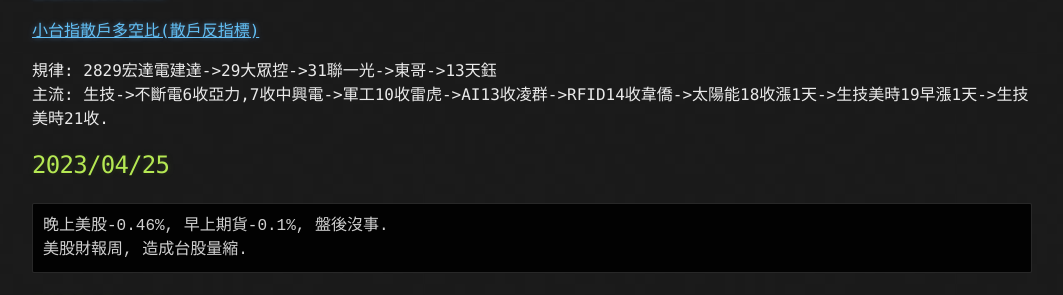
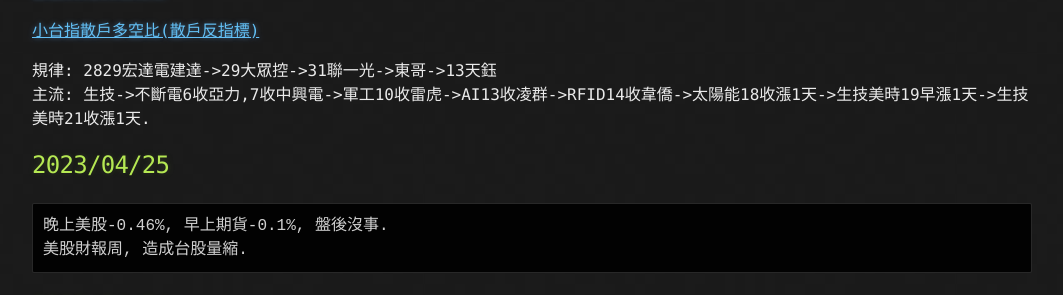
Before and after one commit to lepg5487/Stock_God, a Jekyll site: the page built from index.md, in a window 1280 px wide and 900 px high, scrolled down 304 px. Shown: the part 175-470 px from the top of the window, without its empty margins (108-1171 px from the left). Built offline with Jekyll 4.4.1, drawn with Linux system fonts in a browser that asks for light colours; our own code applies the rules of GitHub Pages for plain Markdown files.

Commit message:
Update index.md

````diff
--- a/index.md
+++ b/index.md
@@ -17,7 +17,7 @@
 [小台指散戶多空比(散戶反指標)](https://www.macromicro.me/charts/20069/tw-mtx-long-to-short-ratio-of-individual-player)
 
 規律: 2829宏達電建達->29大眾控->31聯一光->東哥->13天鈺
-主流: 生技->不斷電6收亞力,7收中興電->軍工10收雷虎->AI13收凌群->RFID14收韋僑->太陽能18收漲1天->生技美時19早漲1天->生技美時21收.
+主流: 生技->不斷電6收亞力,7收中興電->軍工10收雷虎->AI13收凌群->RFID14收韋僑->太陽能18收漲1天->生技美時19早漲1天->生技美時21收漲1天.
 
 ## 2023/04/25
 ```
````
